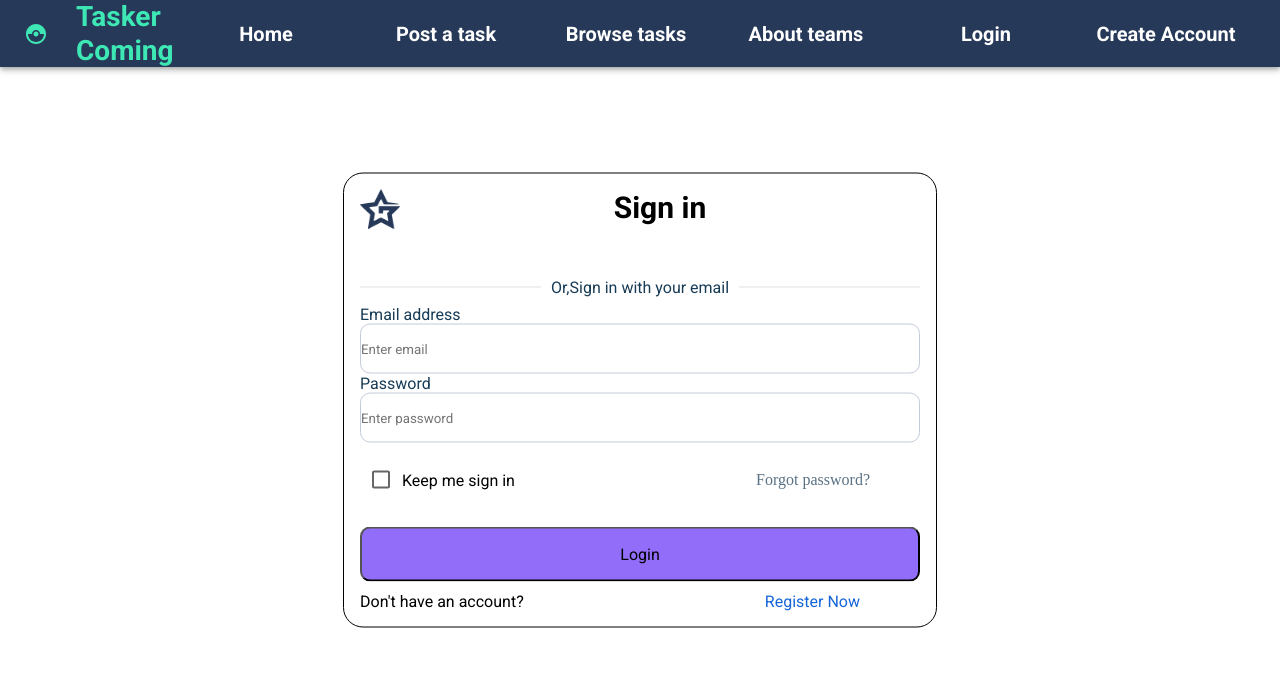
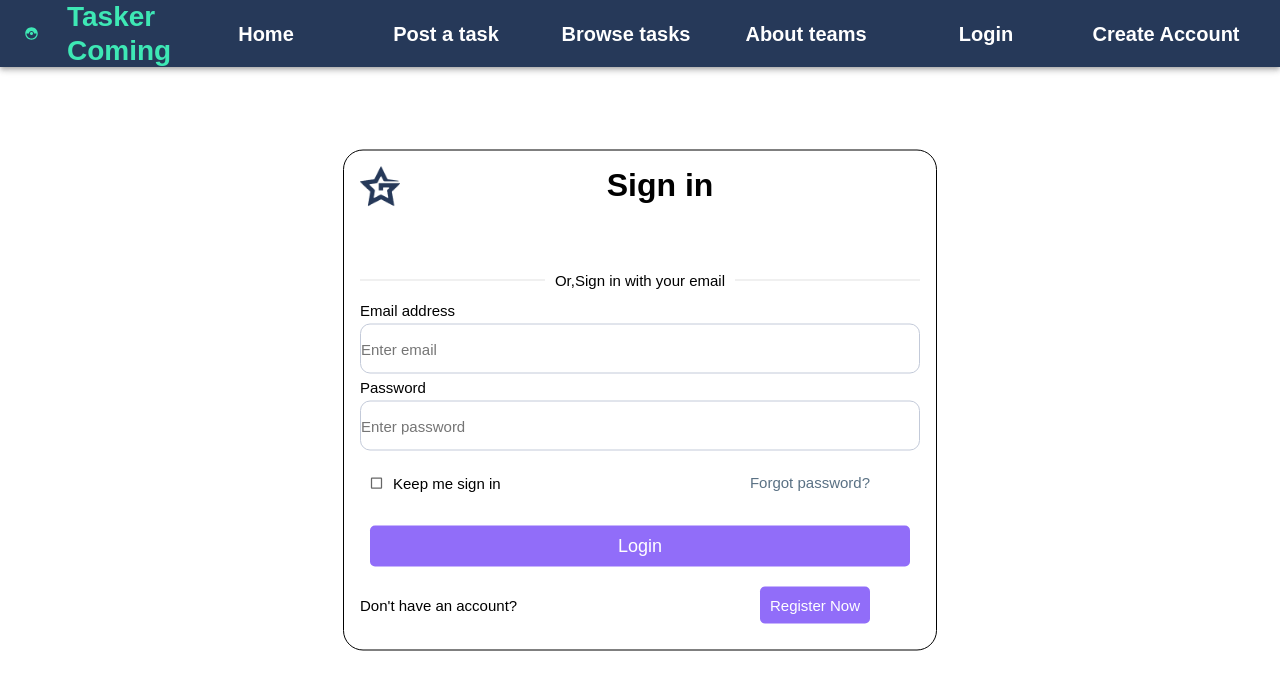
Before and after one commit to TaskComing/Tasker-Coming-Front-end, a React (Create React App) app: page /login in a window 1280 px wide. Shown: the top 690 px of the page. Built offline with nearby package versions, Linux system fonts and the light colour scheme.

Commit message:
feat:global style

```diff
--- a/src/App.js
+++ b/src/App.js
@@ -1,9 +1,7 @@
 import React from 'react';
-import { ThemeProvider } from '@mui/material/styles';
 import { BrowserRouter, Routes, Route } from 'react-router-dom';
 import { ToastContainer } from 'react-toastify';
 import 'react-toastify/dist/ReactToastify.css';
-import Theme from './Theme/Theme';
 import Layout from './pages/Layout';
 import Home from './pages/homepage/Home';
 import AboutTeam from './pages/about-team/AboutTeam';
@@ -17,7 +15,6 @@ import EditProfile from './pages/EditProfile';
 
 function App() {
   return (
-    <ThemeProvider theme={Theme}>
     <BrowserRouter>
       <Routes>
         <Route path="/" element={<Layout />}>
@@ -34,7 +31,6 @@ function App() {
       </Routes>
       <ToastContainer />
     </BrowserRouter>
-    </ThemeProvider>
   );
 }
 
--- a/src/Theme/Theme.js
+++ b/src/Theme/Theme.js
@@ -3,6 +3,7 @@ import { createTheme } from '@mui/material/styles';
 const theme = createTheme({
   palette: {
     primary: {
+      default: '#f5f5f5',
       main: '#263959',
       lightBlueBg: '#f4f8fd',
       lightGreenBg: '#E6EFEC',
--- /dev/null
+++ b/src/Theme/globalStyles.js
@@ -0,0 +1,114 @@
+import styled, { createGlobalStyle } from 'styled-components';
+import theme from './Theme';
+
+const GlobalStyle = createGlobalStyle`
+  html {
+    // 1rem = 10px
+    font-size: 62.5%;
+  }
+
+  * {
+    margin: 0;
+    padding: 0;
+    box-sizing: border-box;
+    font-family: 'Poppins', sans-serif;
+  }
+`;
+
+// default Container
+export const Container = styled.div`
+  display: flex;
+  align-items: ${({ align }) => align || 'center'};
+  justify-content: ${({ justify }) => justify || 'center'};
+  flex-direction: ${({ direction }) => direction || 'column'};
+  max-width: 130rem;
+
+  @media screen and (max-width: ${theme.breakpoints.largeLaptop}) {
+    max-width: 100rem;
+    padding: 0 3rem;
+  }
+  @media screen and (max-width: ${theme.breakpoints.laptop}) {
+    max-width: 70rem;
+    padding: 0 2rem;
+  }
+  @media screen and (max-width: ${theme.breakpoints.mobile}) {
+    max-width: 30rem;
+    padding: 0 1rem;
+  }
+`;
+
+// default H1
+export const MainHeading = styled.h1`
+  font-size: clamp(2rem, 2.5vw, 4rem);
+  margin-bottom: 2rem;
+  color: ${({ color }) => color || `${theme.palette.font.black}`};
+  width: 100%;
+  text-align: center;
+`;
+
+// default text
+export const Text = styled.text`
+  font-size: clamp(1rem, 2vw, 1.5rem);
+  color: ${({ color }) => color || `${theme.palette.font.black}`};
+  margin: ${({ margin }) => margin || '0.5rem 0'};
+  width: ${({ width }) => width || '100%'};
+`;
+
+// default section
+export const Section = styled.section`
+  display: flex;
+  flex-direction: ${({ direction }) => direction || 'row'};
+  font-size: clamp(1rem, 2vw, 1.5rem);
+  align-items: ${({ align }) => align || 'center'};
+  justify-content: ${({ justify }) => justify || 'center'};
+`;
+
+// default span
+export const TextWrapper = styled.span`
+  display: flex;
+  flex-direction: ${({ direction }) => direction || 'row'};
+  align-items: ${({ align }) => align || 'center'};
+  justify-content: ${({ justify }) => justify || 'center'};
+  color: ${({ color }) => color || `${theme.palette.font.black}`};
+  font-size: ${({ size }) => size || '1.4rem'};
+`;
+
+// button
+export const Button = styled.button`
+  background-color: ${theme.palette.button.purpleBtn};
+  border-radius: 0.5rem;
+  padding: ${({ padding }) => padding || '1rem 1rem'};
+  margin: ${({ margin }) => margin || '1rem'};
+  color: ${({ inverse }) =>
+    inverse ? `${theme.palette.font.black}` : `${theme.palette.font.white}`};
+  font-size: clamp(1rem, 2vw, 1.5rem);
+  text-decoration: none;
+  border: none;
+  cursor: pointer;
+  overflow: hidden;
+  &:before {
+    content: '';
+    position: absolute;
+  }
+  &:hover:before {
+    height: auto;
+  }
+  &:hover {
+    transform: scale(1.1);
+    color: black;
+  }
+  @media screen and (max-width: ${theme.breakpoints.largeLaptop}) {
+    padding: ${({ padding }) => padding || '0.6rem 0.6rem'};
+    margin: ${({ margin }) => margin || '0.6rem'};
+  }
+  @media screen and (max-width: ${theme.breakpoints.laptop}) {
+    padding: ${({ padding }) => padding || '0.4rem 0.4rem'};
+    margin: ${({ margin }) => margin || '0.4rem'};
+  }
+  @media screen and (max-width: ${theme.breakpoints.mobile}) {
+    padding: ${({ padding }) => padding || '0.2rem 0.2rem'};
+    margin: ${({ margin }) => margin || '0.2rem'};
+  }
+`;
+
+export default GlobalStyle;
--- a/src/components/UserLoginPage/Login.styles.js
+++ b/src/components/UserLoginPage/Login.styles.js
@@ -1,11 +1,5 @@
 import styled from 'styled-components';
 import theme from '../../Theme/Theme';
-
-export const Container = styled.div`
-  display: flex;
-  align-items: center;
-  justify-content: center;
-`;
 
 export const HeaderSection = styled.section`
   display: flex;
@@ -14,60 +8,29 @@ export const HeaderSection = styled.section`
 
 export const Image = styled.img`
   display: flex;
-  width: 40px;
-  height: 40px;
-`;
-
-export const SigninStyle = styled.text`
-  margin: 0 auto;
-  font-size: 30px;
-  font-weight: bold;
-`;
-
-export const GoogleButton = styled.button`
-  border-radius: 10px;
-  margin-top: 20px;
-  margin-bottom: 10px;
-`;
-
-export const Text = styled.text`
-  font-size: '10px';
-  color: ${theme.palette.font.title};
+  width: 4rem;
+  height: 4rem;
 `;
 
 export const Form = styled.form`
   display: flex;
   flex-direction: column;
   justify-content: start;
-  max-width: 560px;
+  max-width: 56rem;
+  @media screen and (max-width: ${theme.breakpoints.largeLaptop}) {
+    max-width: 46rem;
+  }
+  @media screen and (max-width: ${theme.breakpoints.laptop}) {
+    max-width: 36rem;
+  }
+  @media screen and (max-width: ${theme.breakpoints.mobile}) {
+    max-width: 26rem;
+  }
 `;
 
 export const Input = styled.input`
-  max-width: 560px;
-  height: 50px;
-  border-radius: 10px;
+  font-size: clamp(1rem, 2vw, 1.5rem);
+  height: 5rem;
+  border-radius: 1rem;
   border: 1px solid ${theme.palette.primary.lightGray};
 `;
-
-export const SigninButton = styled.button`
-  background-color: ${theme.palette.button.purpleBtn};
-  height: 55px;
-  max-width: 560px;
-  border-radius: 10px;
-  margin-top: 10px;
-  margin-bottom: 10px;
-  font-size: 16px;
-`;
-
-export const RegisterButton = styled.button`
-  background-color: ${theme.palette.button.whiteBtn};
-  border: none;
-  cursor: pointer;
-  font-size: 16px;
-  text-decoration: none;
-  color: ${theme.palette.font.blue};
-  &:hover {
-    color: ${theme.palette.font.black};
-    text-decoration: underline;
-  }
-`;
--- a/src/components/UserLoginPage/LoginModal.js
+++ b/src/components/UserLoginPage/LoginModal.js
@@ -13,16 +13,13 @@ import Spinner from '../Spinner/Spinner';
 import star from '../../assets/LoginPageImages/star.png';
 import {
   Container,
-  Image,
-  HeaderSection,
-  SigninStyle,
-  GoogleButton,
+  MainHeading,
   Text,
-  Form,
-  Input,
-  RegisterButton,
-  SigninButton,
-} from './Login.styles';
+  Button,
+  Section,
+  TextWrapper,
+} from '../../Theme/globalStyles';
+import { Image, HeaderSection, Form, Input } from './Login.styles';
 
 function LoginModal() {
   const [userInfo, setUserInfo] = useState({
@@ -118,13 +115,12 @@ function LoginModal() {
             transform: 'translate(-50%, -50%)',
             p: 2,
             border: '1px solid black',
-            borderRadius: '20px',
-            maxWidth: '600px',
+            borderRadius: '2rem',
           }}
         >
           <HeaderSection>
             <Image src={star} alt="img-star" />
-            <SigninStyle>Sign in</SigninStyle>
+            <MainHeading>Sign in</MainHeading>
           </HeaderSection>
           <GoogleLogin
             onSuccess={responseMessage}
@@ -168,25 +164,21 @@ function LoginModal() {
               justifyContent="space-between"
               sx={{ my: 2, marginRight: '50px' }}
             >
-              <span style={{ display: 'flex', justifyContent: 'center', alignItems: 'center' }}>
-                <Checkbox name="remember" label="Remember me" style={{ marginRight: '0px' }} />
-                <p>Keep me sign in</p>
-              </span>
-              <Link variant="subtitle1" underline="hover" color={`${theme.palette.font.darkGrey}`}>
-                Forgot password?
+              <TextWrapper>
+                <Checkbox name="remember" label="Remember me" />
+                <Text>Keep me sign in</Text>
+              </TextWrapper>
+              <Link variant="subtitle1" underline="hover">
+                <Text color={`${theme.palette.font.darkGrey}`}>Forgot password?</Text>
               </Link>
             </Stack>
-            <SigninButton type="submit" color="#916DF9">
+            <Button type="submit" style={{ fontSize: '1.8rem' }}>
               Login
-            </SigninButton>
-            <section
-              style={{ display: 'flex', justifyContent: 'space-between', marginRight: '60px' }}
-            >
+            </Button>
+            <Section style={{ justifyContent: 'space-between', marginRight: '4rem' }}>
               Don&apos;t have an account?{' '}
-              <RegisterButton onClick={() => navigate('/create-account')}>
-                Register Now
-              </RegisterButton>
-            </section>
+              <Button onClick={() => navigate('/create-account')}>Register Now</Button>
+            </Section>
           </Form>
         </Box>
       </Container>
--- a/src/components/UserRegisterPage/Register.styles.js
+++ b/src/components/UserRegisterPage/Register.styles.js
@@ -1,26 +1,9 @@
 import styled from 'styled-components';
 import theme from '../../Theme/Theme';
-
-export const Container = styled.div`
-  display: flex;
-  align-items: center;
-  justify-content: center;
-`;
 
 export const HeaderSection = styled.section`
   display: flex;
   align-items: flex-start;
-`;
-
-export const RegisterStyle = styled.text`
-  margin: 0 auto;
-  font-size: 30px;
-  font-weight: bold;
-`;
-
-export const Text = styled.text`
-  font-size: '10px';
-  color: ${theme.palette.font.title};
 `;
 
 export const GoogleButton = styled.button`
@@ -36,33 +19,21 @@ export const Form = styled.form`
   display: flex;
   flex-direction: column;
   justify-content: start;
-  max-width: 560px;
+  max-width: 56rem;
+  @media screen and (max-width: ${theme.breakpoints.largeLaptop}) {
+    max-width: 46rem;
+  }
+  @media screen and (max-width: ${theme.breakpoints.laptop}) {
+    max-width: 36rem;
+  }
+  @media screen and (max-width: ${theme.breakpoints.mobile}) {
+    max-width: 26rem;
+  }
 `;
 
 export const Input = styled.input`
-  max-width: 560px;
-  height: 50px;
-  border-radius: 10px;
+  font-size: clamp(1rem, 2vw, 1.5rem);
+  height: 5rem;
+  border-radius: 1rem;
   border: 1px solid ${theme.palette.primary.lightGray};
 `;
-
-export const SignUpButton = styled.button`
-  background-color: ${theme.palette.button.purpleBtn};
-  height: 55px;
-  max-width: 560px;
-  border-radius: 10px;
-  margin-bottom: 10px;
-  font-size: 16px;
-`;
-export const LoginButton = styled.span`
-  background-color: ${theme.palette.button.whiteBtn};
-  border: none;
-  cursor: pointer;
-  font-size: 16px;
-  text-decoration: none;
-  color: ${theme.palette.font.blue};
-  &:hover {
-    color: ${theme.palette.font.black};
-    text-decoration: underline;
-  }
-`;
--- a/src/index.js
+++ b/src/index.js
@@ -1,5 +1,6 @@
 import React from 'react';
 import ReactDOM from 'react-dom/client';
+import { ThemeProvider } from '@mui/material/styles';
 import { GoogleOAuthProvider } from '@react-oauth/google';
 import { Provider } from 'react-redux';
 import App from './App';
@@ -9,13 +10,18 @@ import '@fontsource/roboto/300.css';
 import '@fontsource/roboto/400.css';
 import '@fontsource/roboto/500.css';
 import '@fontsource/roboto/700.css';
+import GlobalStyle from './Theme/globalStyles';
+import theme from './Theme/Theme';
 
 const root = ReactDOM.createRoot(document.getElementById('root'));
 root.render(
   <GoogleOAuthProvider clientId={process.env.GOOGLE_CLIENT_ID}>
     <React.StrictMode>
       <Provider store={store}>
-        <App />
+        <ThemeProvider theme={theme}>
+          <GlobalStyle />
+          <App />
+        </ThemeProvider>
       </Provider>
     </React.StrictMode>
   </GoogleOAuthProvider>
```
Also changed, not shown: src/components/UserRegisterPage/RegisterModel.js (+23 -37 lines). Lines whose indentation alone changed are shown as unchanged.
